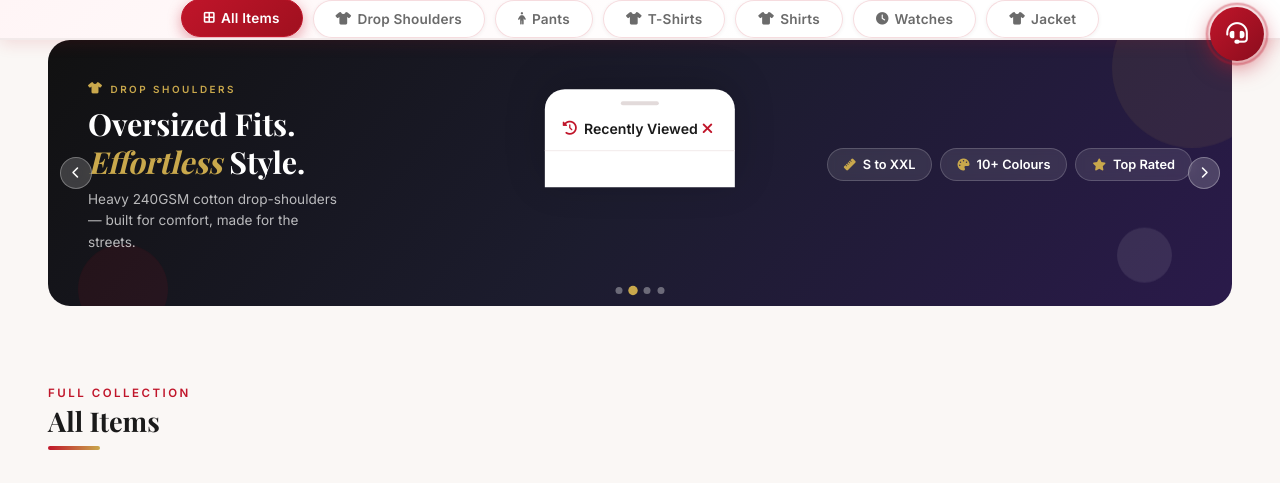
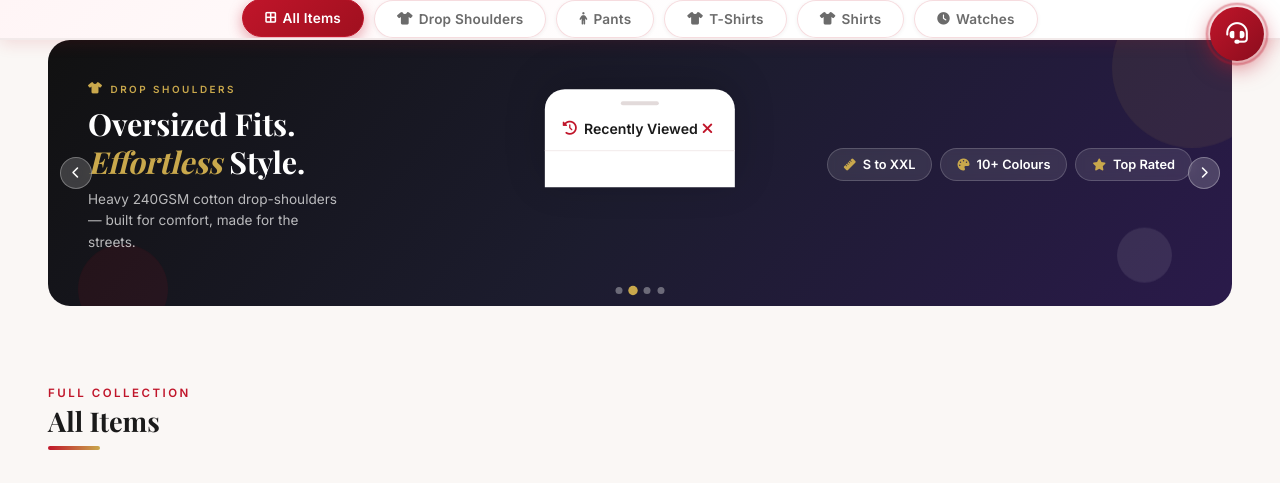
Before and after one commit to khanalamin12/fabricaura, a plain HTML site: page index.html in a window 1280 px wide. Shown: the part 711-1194 px from the top of the page. Drawn offline with nearby package versions, Linux system fonts and the light colour scheme; a web font is replaced by a local one.

Commit message:
Remove category 'jacket' from storefront nav via admin dashboard

```diff
--- a/index.html
+++ b/index.html
@@ -174,9 +174,6 @@
     <button class="cat-tab" data-cat="watch" onclick="setCategory('watch',this)">
       <i class="fas fa-clock"></i><span>Watches</span>
     </button>
-    <button class="cat-tab" data-cat="jacket" onclick="setCategory('jacket',this)">
-      <i class="fas fa-shirt"></i><span>Jacket</span>
-    </button>
 
   </div>
   <!-- Scroll hint: bouncing arrow tells user more tabs exist -->
@@ -332,7 +329,6 @@
       <a href="#products" onclick="setCategory('tshirt',null)"><i class="fas fa-shirt"></i> T-Shirts</a>
       <a href="#products" onclick="setCategory('shirt',null)"><i class="fas fa-shirt"></i> Shirts</a>
       <a href="#products" onclick="setCategory('watch',null)"><i class="fas fa-clock"></i> Watches</a>
-      <a href="#products" onclick="setCategory('jacket',null)"><i class="fas fa-shirt"></i> Jacket</a>
     </div>
     <div class="footer-col">
       <h4>Order &amp; Contact</h4>
@@ -671,7 +667,6 @@
 <script src="shirts.js"></script>
 <script src="tshirts.js"></script>
 <script src="watches.js"></script>
-<script src="jacket.js"></script>
 <script src="products.js"></script>
 <script src="app.js"></script>
 
```
